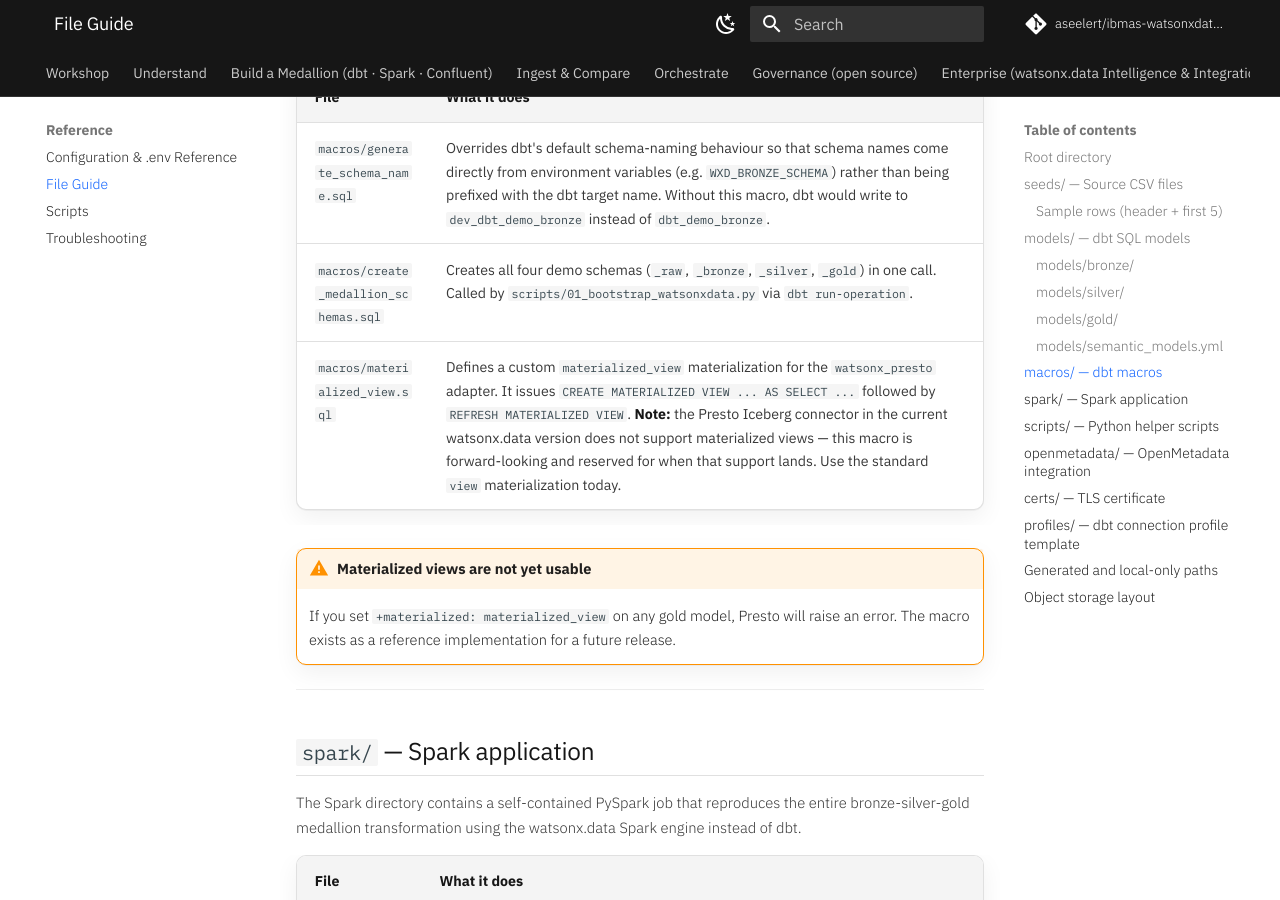
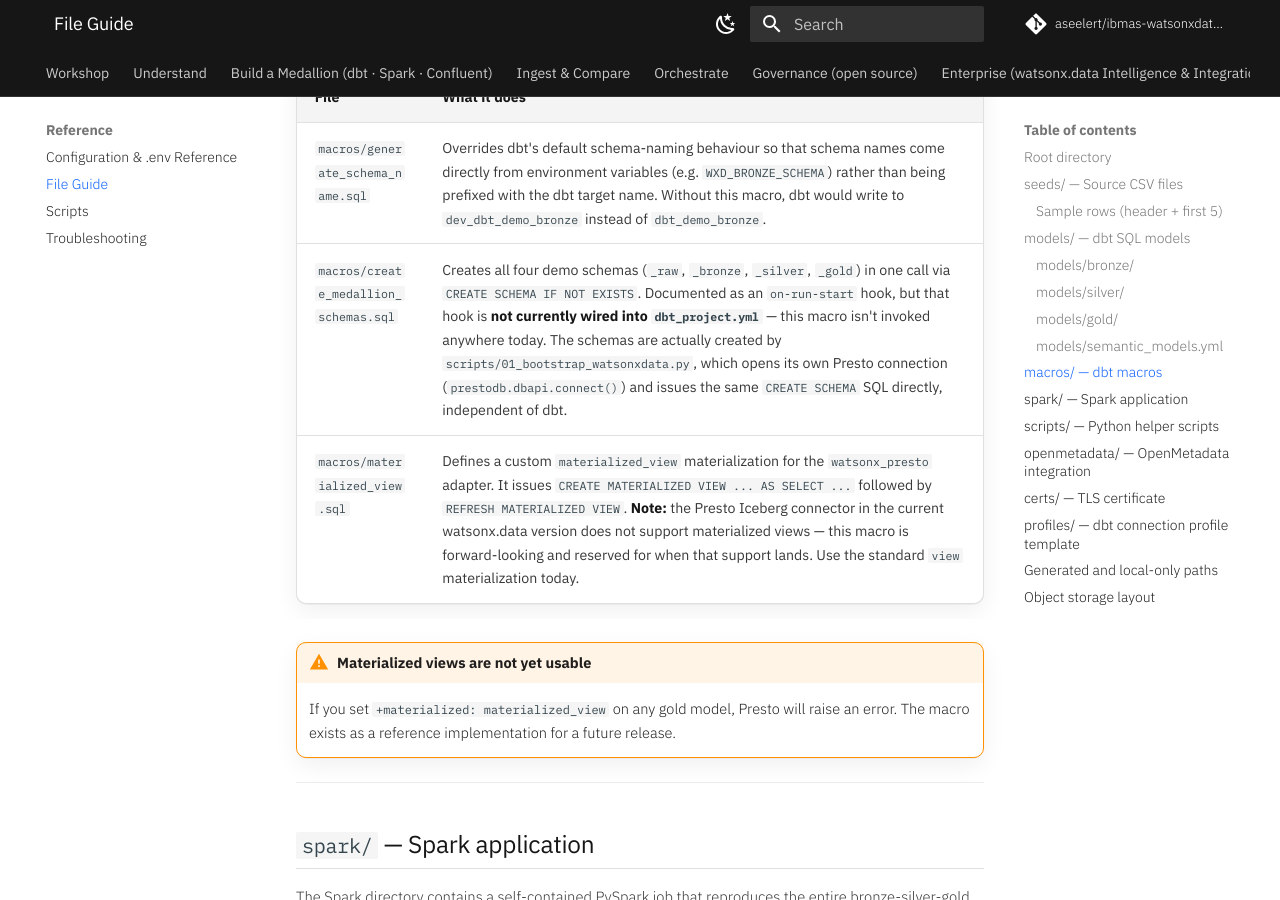
Before and after one commit to aseelert/ibmas-watsonxdata-dbt, an MkDocs documentation site: the page built from docs/files.md, in a window 1280 px wide and 900 px high, scrolled down 7092 px. Built offline with MkDocs 1.6.1 and Material for MkDocs 9.7.7, drawn with Linux system fonts in a browser that asks for light colours; comment, search, counter and statistics services are not loaded.

Commit message:
docs(files): fix stale claim about create_medallion_schemas macro
docs/files.md said scripts/01_bootstrap_watsonxdata.py creates the
medallion schemas by calling the create_medallion_schemas macro via
dbt run-operation. Neither half is true: the macro is documented as
an on-run-start hook but that hook isn't wired into dbt_project.yml
(macro is currently unused), and 01_bootstrap_watsonxdata.py creates
the schemas itself via a direct prestodb.dbapi.connect() + raw
CREATE SCHEMA, independent of dbt entirely.

```diff
--- a/docs/files.md
+++ b/docs/files.md
@@ -223,7 +223,7 @@
 | File | What it does |
 |---|---|
 | `macros/generate_schema_name.sql` | Overrides dbt's default schema-naming behaviour so that schema names come directly from environment variables (e.g. `WXD_BRONZE_SCHEMA`) rather than being prefixed with the dbt target name. Without this macro, dbt would write to `dev_dbt_demo_bronze` instead of `dbt_demo_bronze`. |
-| `macros/create_medallion_schemas.sql` | Creates all four demo schemas (`_raw`, `_bronze`, `_silver`, `_gold`) in one call. Called by `scripts/01_bootstrap_watsonxdata.py` via `dbt run-operation`. |
+| `macros/create_medallion_schemas.sql` | Creates all four demo schemas (`_raw`, `_bronze`, `_silver`, `_gold`) in one call via `CREATE SCHEMA IF NOT EXISTS`. Documented as an `on-run-start` hook, but that hook is **not currently wired into `dbt_project.yml`** — this macro isn't invoked anywhere today. The schemas are actually created by `scripts/01_bootstrap_watsonxdata.py`, which opens its own Presto connection (`prestodb.dbapi.connect()`) and issues the same `CREATE SCHEMA` SQL directly, independent of dbt. |
 | `macros/materialized_view.sql` | Defines a custom `materialized_view` materialization for the `watsonx_presto` adapter. It issues `CREATE MATERIALIZED VIEW ... AS SELECT ...` followed by `REFRESH MATERIALIZED VIEW`. **Note:** the Presto Iceberg connector in the current watsonx.data version does not support materialized views — this macro is forward-looking and reserved for when that support lands. Use the standard `view` materialization today. |
 
 !!! warning "Materialized views are not yet usable"
```
